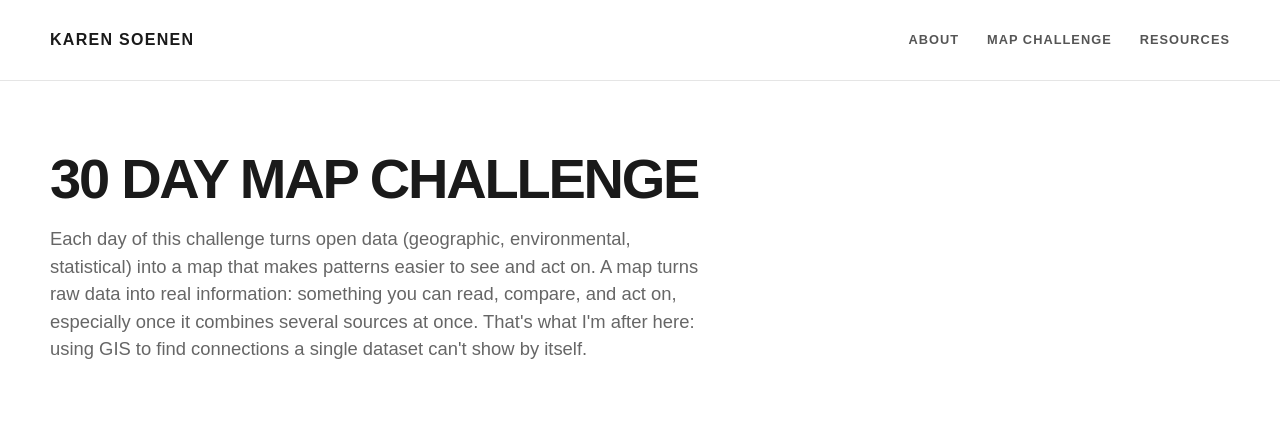
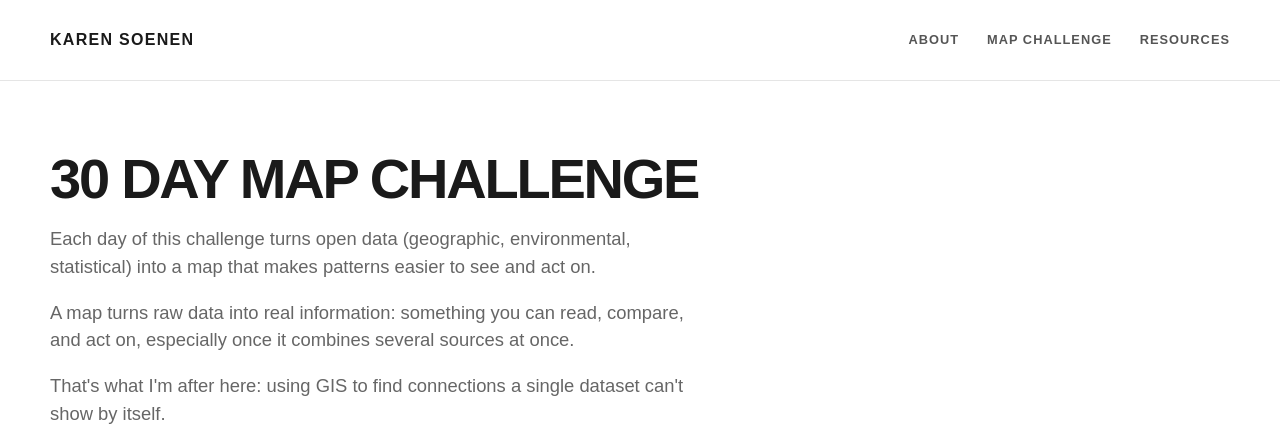
Before and after one commit to k-rns/map-portfolio, a Jekyll site: the page built from index.md, in a window 1280 px wide and 900 px high, cut to the strip 0-432 px from the top of the window. Built offline with Jekyll 4.4.1, drawn with Linux system fonts in a browser that asks for light colours.

```diff
--- a/index.md
+++ b/index.md
@@ -4,9 +4,9 @@ title: 30 Day Map Challenge
 ---
 <section class="page-intro">
   <h1>30 DAY MAP CHALLENGE</h1>
-  <p>
-    Each day of this challenge turns open data (geographic, environmental, statistical) into a map that makes patterns easier to see and act on. A map turns raw data into real information: something you can read, compare, and act on, especially once it combines several sources at once. That's what I'm after here: using GIS to find connections a single dataset can't show by itself.
-  </p>
+  <p>Each day of this challenge turns open data (geographic, environmental, statistical) into a map that makes patterns easier to see and act on. </p>
+  <p>A map turns raw data into real information: something you can read, compare, and act on, especially once it combines several sources at once. </p>
+  <p>That's what I'm after here: using GIS to find connections a single dataset can't show by itself.</p>
 </section>
 
 <div class="map-grid">
```
